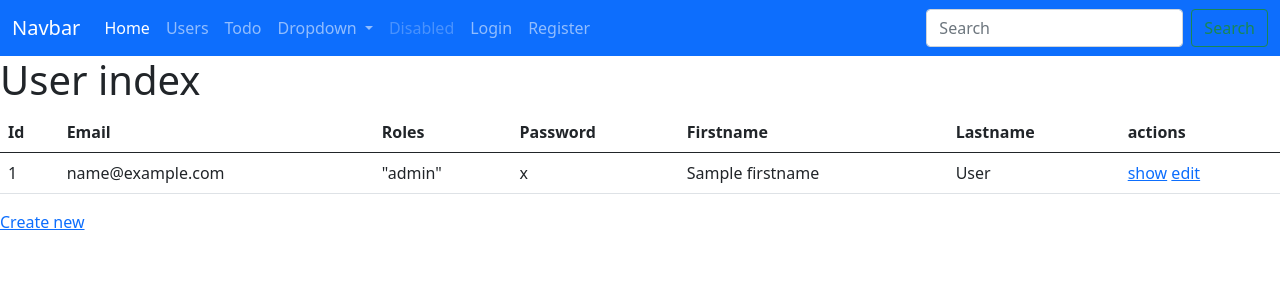
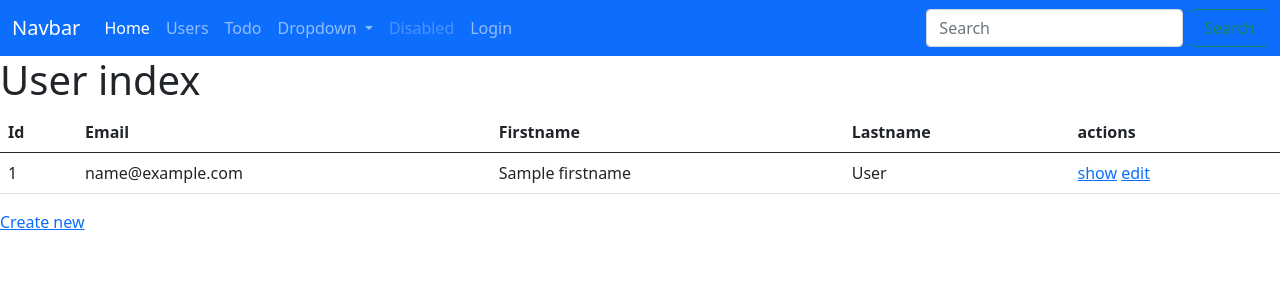
Before and after one commit to LookasNorman/hatcheryTodoSymfony, a Symfony app: template templates/user/index.html.twig in a window 1280 px wide. Shown: the top 300 px of the page. Run offline with Twig, Linux system fonts and the light colour scheme; the template is opened without the code that fills it: most values are stand-ins (such as "Sample title", 1, 10 or a date in 2020); some libraries are stand-ins or nearby versions.

Commit message:
Added security for registration, user, todo

```diff
--- a/src/Controller/RegistrationController.php
+++ b/src/Controller/RegistrationController.php
@@ -8,6 +8,7 @@ use Symfony\Bundle\FrameworkBundle\Controller\AbstractController;
 use Symfony\Component\HttpFoundation\Request;
 use Symfony\Component\Routing\Annotation\Route;
 use Symfony\Component\Security\Core\Encoder\UserPasswordEncoderInterface;
+use Sensio\Bundle\FrameworkExtraBundle\Configuration\IsGranted;
 
 class RegistrationController extends AbstractController
 {
@@ -20,6 +21,7 @@ class RegistrationController extends AbstractController
 
     /**
      * @Route("/registration", name="registration")
+     * @IsGranted("ROLE_USER")
      */
     public function index(Request $request)
     {
--- a/src/Controller/TodoController.php
+++ b/src/Controller/TodoController.php
@@ -5,6 +5,7 @@ namespace App\Controller;
 use App\Entity\Todo;
 use App\Form\TodoType;
 use App\Repository\TodoRepository;
+use Sensio\Bundle\FrameworkExtraBundle\Configuration\IsGranted;
 use Symfony\Bundle\FrameworkBundle\Controller\AbstractController;
 use Symfony\Component\HttpFoundation\Request;
 use Symfony\Component\HttpFoundation\Response;
@@ -12,11 +13,13 @@ use Symfony\Component\Routing\Annotation\Route;
 
 /**
  * @Route("/todo")
+ * @IsGranted("ROLE_USER")
  */
 class TodoController extends AbstractController
 {
     /**
      * @Route("/", name="todo_index", methods={"GET"})
+     *
      */
     public function index(TodoRepository $todoRepository): Response
     {
--- a/templates/navbar.html.twig
+++ b/templates/navbar.html.twig
@@ -35,11 +35,11 @@
                 </li>
                 {% if app.user %}
                     <li><a class="nav-link" href="{{ path('app_logout') }}">Logout</a></li>
-                {% else %}
-                    <li><a class="nav-link" href="{{ path('app_login') }}">Login</a></li>
                     <li>
                         <a class="nav-link" href="{{ path('registration') }}">Register</a>
                     </li>
+                {% else %}
+                    <li><a class="nav-link" href="{{ path('app_login') }}">Login</a></li>
                 {% endif %}
             </ul>
             <form class="d-flex">
--- a/templates/user/index.html.twig
+++ b/templates/user/index.html.twig
@@ -10,9 +10,7 @@
             <tr>
                 <th>Id</th>
                 <th>Email</th>
-                <th>Roles</th>
-                <th>Password</th>
-                <th>Firstname</th>
+                 <th>Firstname</th>
                 <th>Lastname</th>
                 <th>actions</th>
             </tr>
@@ -22,8 +20,6 @@
             <tr>
                 <td>{{ user.id }}</td>
                 <td>{{ user.email }}</td>
-                <td>{{ user.roles ? user.roles|json_encode : '' }}</td>
-                <td>{{ user.password }}</td>
                 <td>{{ user.firstname }}</td>
                 <td>{{ user.lastname }}</td>
                 <td>
```
Also changed, not shown: templates/user/show.html.twig (+1 -9 lines).
